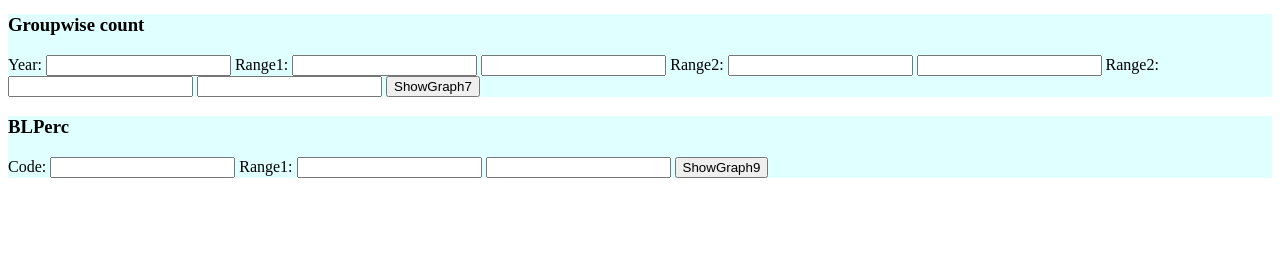
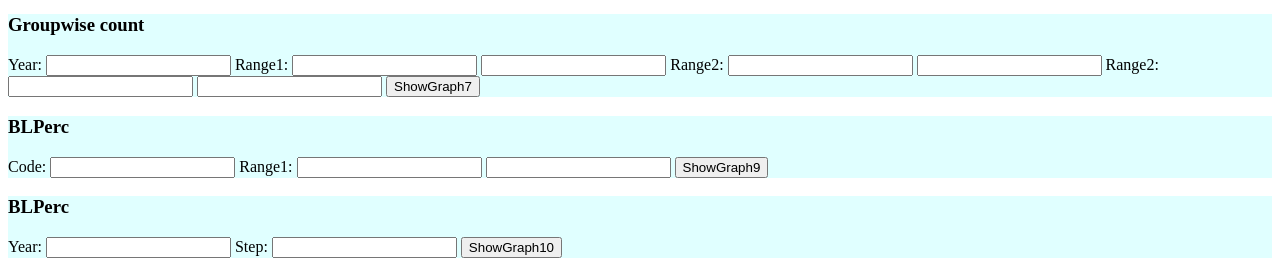
Before and after one commit to punitbawal/Azure, a Flask app: page / in a window 1280 px wide. Shown: the part 1338-1612 px from the top of the page. Before the commit the page ends 1516 px from the top, so only its background shows below. Run offline with Flask 2, Linux system fonts and the light colour scheme.

Commit message:
Quiz4 q10

```diff
--- a/app.py
+++ b/app.py
@@ -114,32 +114,41 @@ def bar():
         return render_template('visual.html', a=rows, chartType='Bar', labelx = 'Year', labely = 'BLPercent')
 
     #Question 7,8 Quiz 4
-    elif request.form['form'] == 'ShowGraph7':
+    elif request.form['form'] == 'ShowGraph10':
         q1year = request.form['q1year']
         q1r11 = str(int(request.form['q1r11'])*1000000)
-        q1r12 = str(int(request.form['q1r12'])*1000000)
-        q1r21 = str(int(request.form['q1r21'])*1000000)
-        q1r22 = str(int(request.form['q1r22'])*1000000)
-        q1r31 = str(int(request.form['q1r31'])*1000000)
-        q1r32 = str(int(request.form['q1r32'])*1000000)
+        #q1r12 = str(int(request.form['q1r12'])*1000000)
+        # q1r21 = str(int(request.form['q1r21'])*1000000)
+        # q1r22 = str(int(request.form['q1r22'])*1000000)
+        # q1r31 = str(int(request.form['q1r31'])*1000000)
+        # q1r32 = str(int(request.form['q1r32'])*1000000)
+        i = 0
+        j = i + int(request.form['q1r11'])
+        final_result = []
+        while i < 100:
+            rows = engine.execute("select count(state) from population4 where year_" + q1year + " between " + str(i*1000000) + " and " + str(j*1000000) + ";").fetchall()
+            mydict = {'group': 'group' + str(i), 'count': rows[0][0]}
+            i = j
+            j = i + int(request.form['q1r11'])
+            final_result.append(mydict)
         result = []
-        rows = engine.execute("select 'group1',count(state) from population4 where year_"+q1year+" between "+q1r11+" and "+q1r12+";").fetchall()
-        print(rows)
-        result.append(rows[0])
-        rows = engine.execute("select 'group2',count(state) from population4 where year_"+q1year+" between " + q1r21 + " and " + q1r22 + ";").fetchall()
-        #result = result + str(rows)
-        result.append(rows[0])
-        rows = engine.execute("select 'group3',count(state) from population4 where year_"+q1year+" between " + q1r31 + " and " + q1r32 + ";").fetchall()
-        #result = result + str(rows)
-        result.append(rows[0])
+        #rows = engine.execute("select 'group1',count(state) from population4 where year_"+q1year+" between "+q1r11+" and "+q1r12+";").fetchall()
+        # print(rows)
+        # result.append(rows[0])
+        # rows = engine.execute("select 'group2',count(state) from population4 where year_"+q1year+" between " + q1r21 + " and " + q1r22 + ";").fetchall()
+        # #result = result + str(rows)
+        # result.append(rows[0])
+        # rows = engine.execute("select 'group3',count(state) from population4 where year_"+q1year+" between " + q1r31 + " and " + q1r32 + ";").fetchall()
+        # #result = result + str(rows)
+        # result.append(rows[0])
 
         #rows = [dict(row) for row in result]
-        i = 0
-        final_result = []
-        while i < len(result):
-            mydict = {'group':result[i][0],'count':result[i][1]}
-            final_result.append(mydict)
-            i = i + 1
+        # i = 0
+        # final_result = []
+        # while i < len(result):
+        #     mydict = {'group':result[i][0],'count':result[i][1]}
+        #     final_result.append(mydict)
+        #     i = i + 1
         return render_template('visual.html', a=final_result, chartType='Pie', labelp='count', labelcat='group')
 
     elif request.form['form'] == 'ShowGraph9':
--- a/templates/index.html
+++ b/templates/index.html
@@ -193,6 +193,16 @@
                 </form>
             </p>
         </div>
+        <div style="background-color:lightcyan">
+            <h3>BLPerc</h3>
+            <p>
+                <form action="/barchart" method="post">
+                    Year: <input type="text" name="q1year">
+                    Step: <input type="text" name="q1r11">
+                    <input type="submit" name= "form" value="ShowGraph10" />
+                </form>
+            </p>
+        </div>
 {#        <embed type="image/svg+xml" src= {{ chart|safe }} />#}
     </body>
 </html>
```
